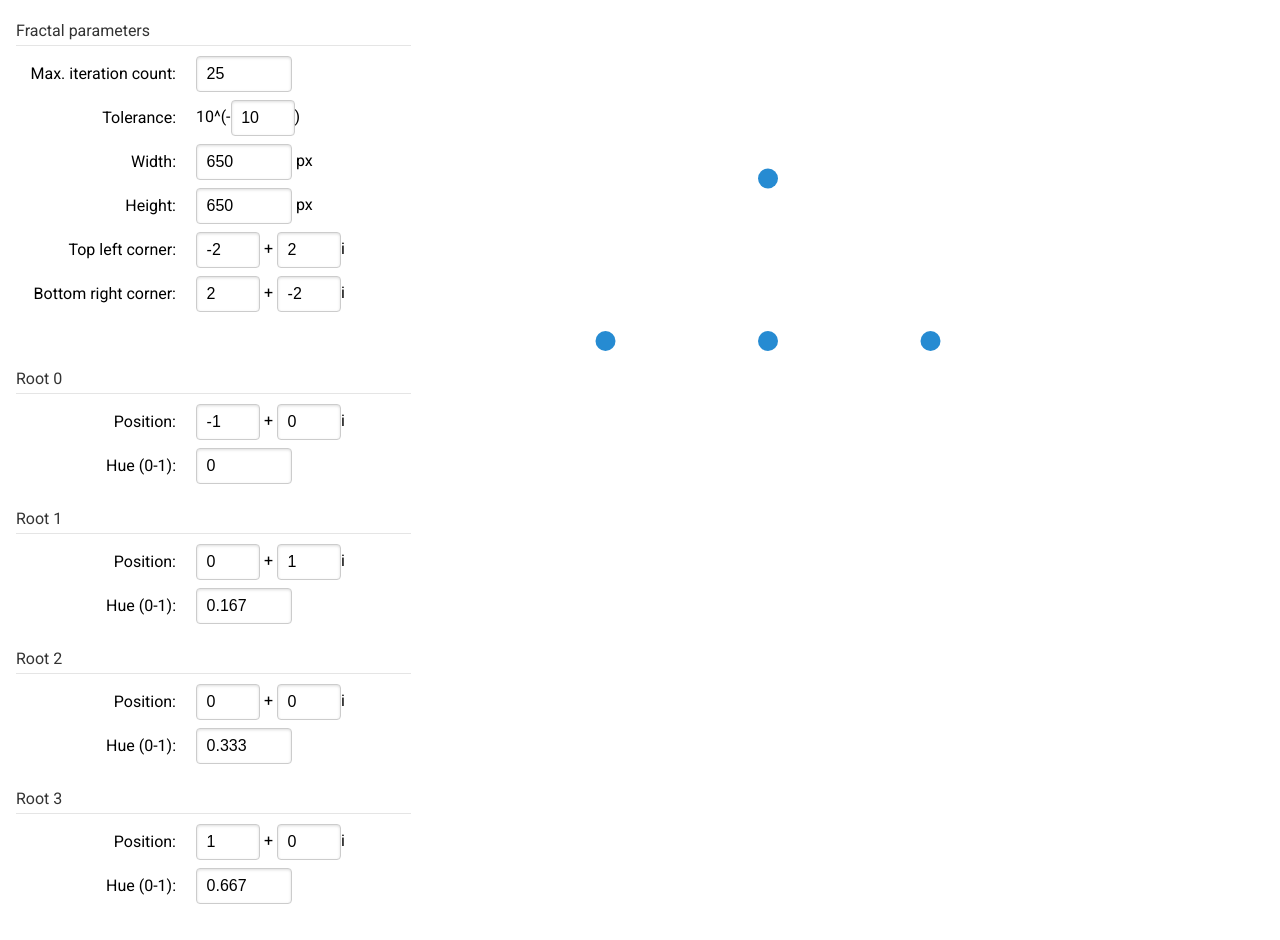
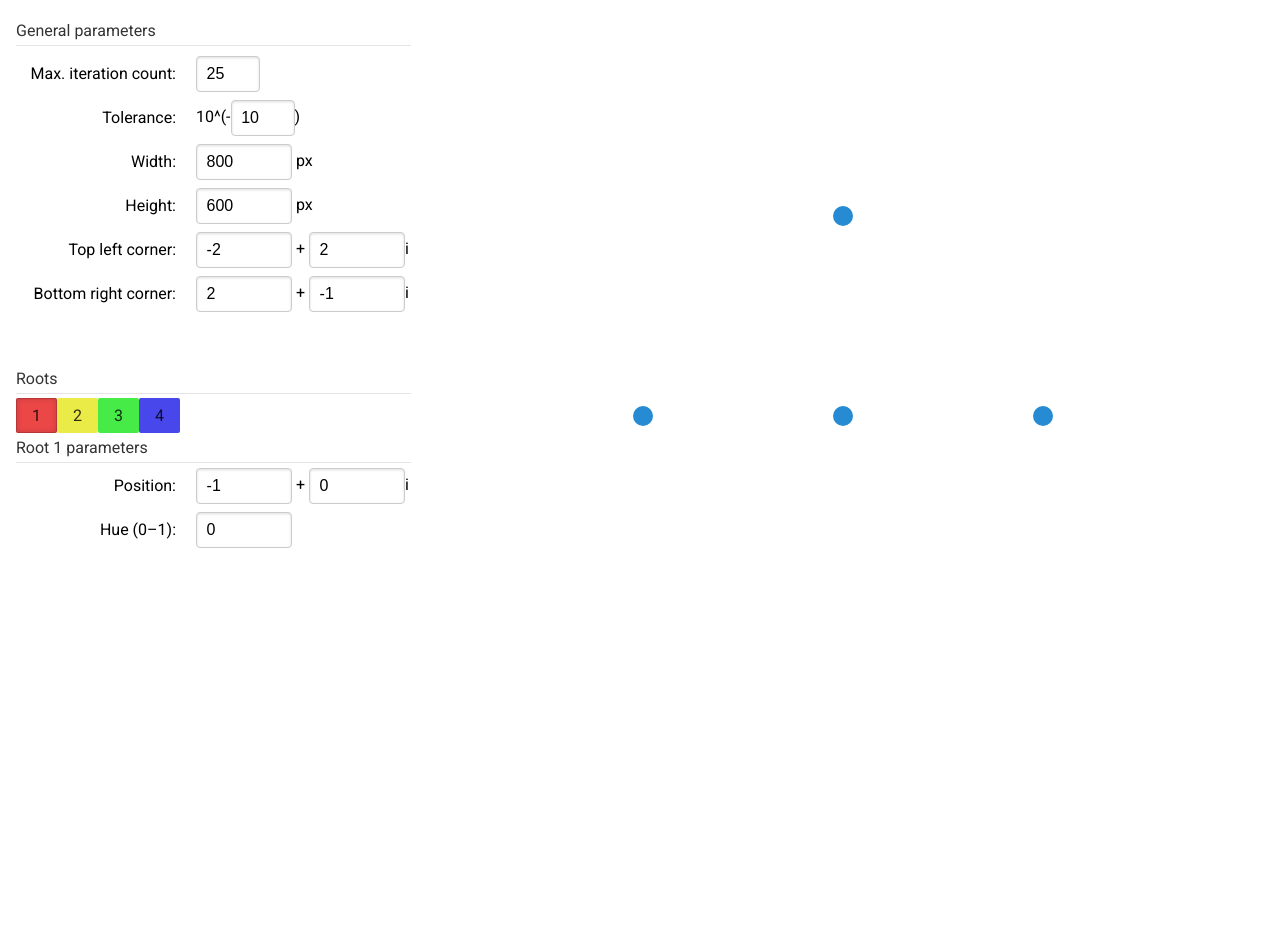
Before and after one commit to flannelhead/fractalbakery, a website: page index.html in a window 1280 px wide. After the commit the page ends 800 px from the top, so only its background shows below. Drawn offline with Linux system fonts and the light colour scheme.

Commit message:
Update build.

```diff
--- a/index.html
+++ b/index.html
@@ -31,53 +31,59 @@
         <div ng-controller="MainCtrl" class="pure-g">
             <div class="pure-u-1-3">
                 <form class="pure-form pure-form-aligned">
-                    <legend>Fractal parameters</legend>
+                    <legend>General parameters</legend>
 
                     <fieldset>
                         <div class="pure-control-group">
                             <label for="maxIter">Max. iteration count:</label>
-                            <input type="number" ng-model="fractalParams.maxIter" min="1" required id="maxIter" class="mednum">
+                            <input type="number" ng-model="fractalParams.maxIter" min="1" required id="maxIter" class="shortnum" step="1">
                         </div>
                         <div class="pure-control-group">
                             <label for="eps">Tolerance:</label>
-                            10^(-<input type="number" ng-model="tolExponent" min="0" required id="eps" class="shortnum" ng-change="updateTolerance()">)
+                            10^(-<input type="number" ng-model="tolExponent" min="0" required id="eps" class="shortnum" ng-change="updateTolerance()" step="1">)
                         </div>
                         <div class="pure-control-group">
                             <label>Width:</label>
-                            <input type="number" ng-model="width" class="mednum" min="3" required> px
+                            <input type="number" ng-model="width" class="mednum" min="3" required step="1"> px
                         </div>
                         <div class="pure-control-group">
                             <label>Height:</label>
-                            <input type="number" ng-model="height" class="mednum" min="3" required> px
+                            <input type="number" ng-model="height" class="mednum" min="3" required step="1"> px
                         </div>
 
                         <div class="pure-control-group">
                             <label>Top left corner:</label>
-                            <input type="number" class="shortnum" ng-model="fractalParams.reMin" required> +
-                            <input type="number" class="shortnum" ng-model="fractalParams.imMin" required>i
+                            <input type="number" class="mednum" step="any" ng-model="fractalParams.reMin" required> +
+                            <input type="number" class="mednum" step="any" ng-model="fractalParams.imMin" required>i
                         </div>
                         <div class="pure-control-group">
                             <label>Bottom right corner:</label>
-                            <input type="number" class="shortnum" ng-model="fractalParams.reMax" required> +
-                            <input type="number" class="shortnum" ng-model="fractalParams.imMax" required>i
+                            <input type="number" class="mednum" step="any" ng-model="fractalParams.reMax" required> +
+                            <input type="number" class="mednum" step="any" ng-model="fractalParams.imMax" required>i
                         </div>
                     </fieldset>
                 </form>
 
                 <form class="pure-form pure-form-aligned">
-                    <div ng-repeat="root in fractalParams.roots">
-                        <legend>Root {{$index}}</legend>
-                        <fieldset>
-                            <div class="pure-control-group">
-                                <label>Position:</label>
-                                <input type="number" class="shortnum" ng-model="root.root.Re" required> +
-                                <input type="number" class="shortnum" ng-model="root.root.Im" required>i
-                            </div>
-                            <div class="pure-control-group">
-                                <label>Hue (0-1):</label>
-                                <input type="number" class="mednum" required ng-model="root.hue" min="0" max="1">
-                            </div>
-                        </fieldset>
+                    <legend>Roots</legend>
+
+                    <a href="#rootEditorTitle" ng-repeat="root in fractalParams.roots" ng-class="{
+                            &apos;pure-button&apos;: true,
+                            &apos;pure-button-active&apos;: root === $parent.activeRoot
+                            }" ng-click="$parent.activeRoot = root" ng-style="{&apos;background&apos;: rootColour(root)}">
+                        {{$index + 1}}
+                    </a>
+
+                    <legend id="rootEditorTitle">Root {{fractalParams.roots.indexOf(activeRoot) + 1}}
+                        parameters</legend>
+                    <div class="pure-control-group">
+                        <label>Position:</label>
+                        <input type="number" class="mednum" step="any" ng-model="activeRoot.root.Re" required> +
+                        <input type="number" class="mednum" step="any" ng-model="activeRoot.root.Im" required>i
+                    </div>
+                    <div class="pure-control-group">
+                        <label>Hue (0–1):</label>
+                        <input type="number" class="mednum" required step="any" ng-model="activeRoot.hue" min="0" max="1">
                     </div>
                 </form>
             </div>
@@ -89,7 +95,9 @@
                         </fractal-viewer>
 
                         <svg ng-attr-width="{{width}}" ng-attr-height="{{height}}" ng-mousemove="mouseMove($event)" id="roots">
-                            <circle ng-repeat="root in fractalParams.roots" r="10" ng-attr-cx="{{reToX(root.root.Re)}}" ng-attr-cy="{{imToY(root.root.Im)}}" ng-mousedown="$event.preventDefault(); $parent.dragRoot = root" ng-mouseup="$parent.dragRoot = undefined" ng-mouseleave="$parent.dragRoot = undefined" ng-class="{&quot;active&quot;: $parent.dragRoot === root}"></circle>
+                            <circle ng-repeat="root in fractalParams.roots" r="10" ng-attr-cx="{{reToX(root.root.Re)}}" ng-attr-cy="{{imToY(root.root.Im)}}" ng-mousedown="$event.preventDefault();
+                                    $parent.dragRoot = root;
+                                    $parent.activeRoot = root;" ng-mouseup="$parent.dragRoot = undefined;" ng-mouseleave="$parent.dragRoot = undefined" ng-class="{&quot;active&quot;: $parent.dragRoot === root}"></circle>
                         </svg>
                     </div>
                 </div>
```
Also changed, not shown: fractalbakery.min.js.
